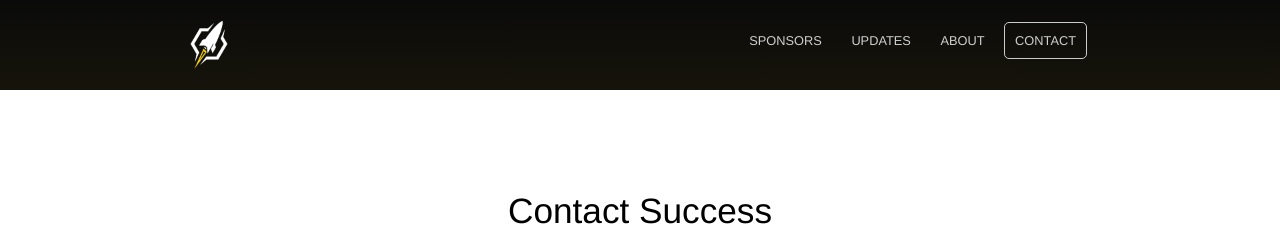
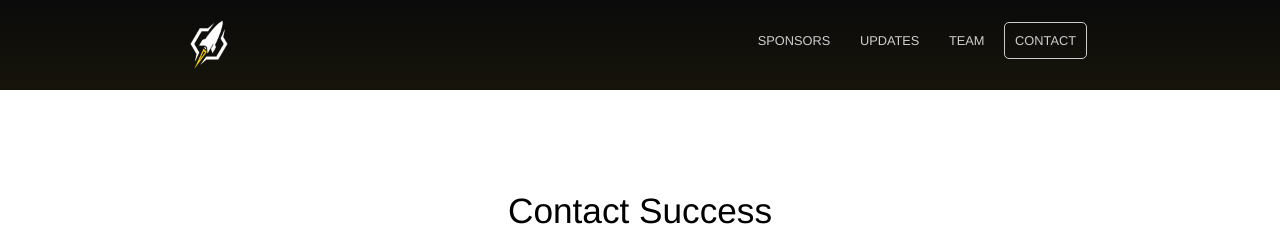
Before and after one commit to Allan-Perez/glasgow-rocketry, a Jekyll site: the page built from contact-success.html, in a window 1280 px wide. Shown: the top 226 px of the page. Built offline with Jekyll 4.4.1, drawn with Linux system fonts in a browser that asks for light colours.

Commit message:
useful way to manage clock

```diff
--- /dev/null
+++ b/_data/launch.yml
@@ -0,0 +1,6 @@
+- title: LC1 Launch Countdown
+  date: Jul 25, 2020 09:00:00
+  active: true
+  after: We launched!
+  link: /special/lc1
+  cta_txt: More
--- a/_data/navigation.yml
+++ b/_data/navigation.yml
@@ -6,8 +6,8 @@
   link: /updates/
   new_window: false
   highlight: false
-- name: About
-  link: /about/
+- name: Team
+  link: /team/
   new_window: false
   highlight: false
 - name: Contact
```
